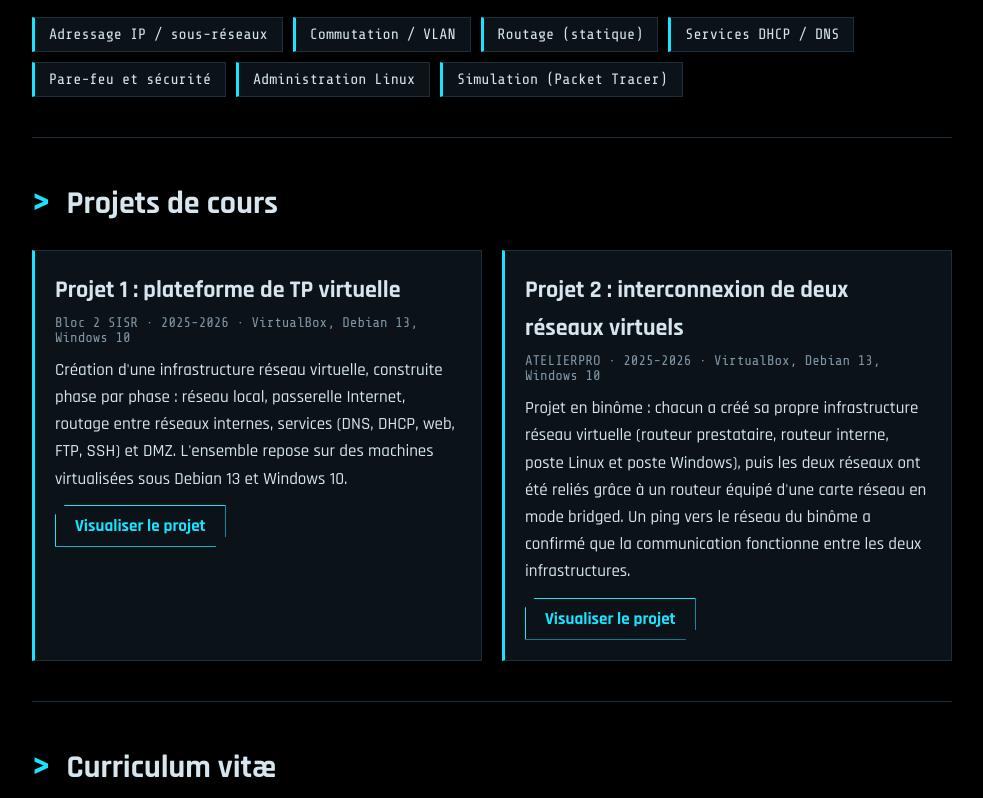
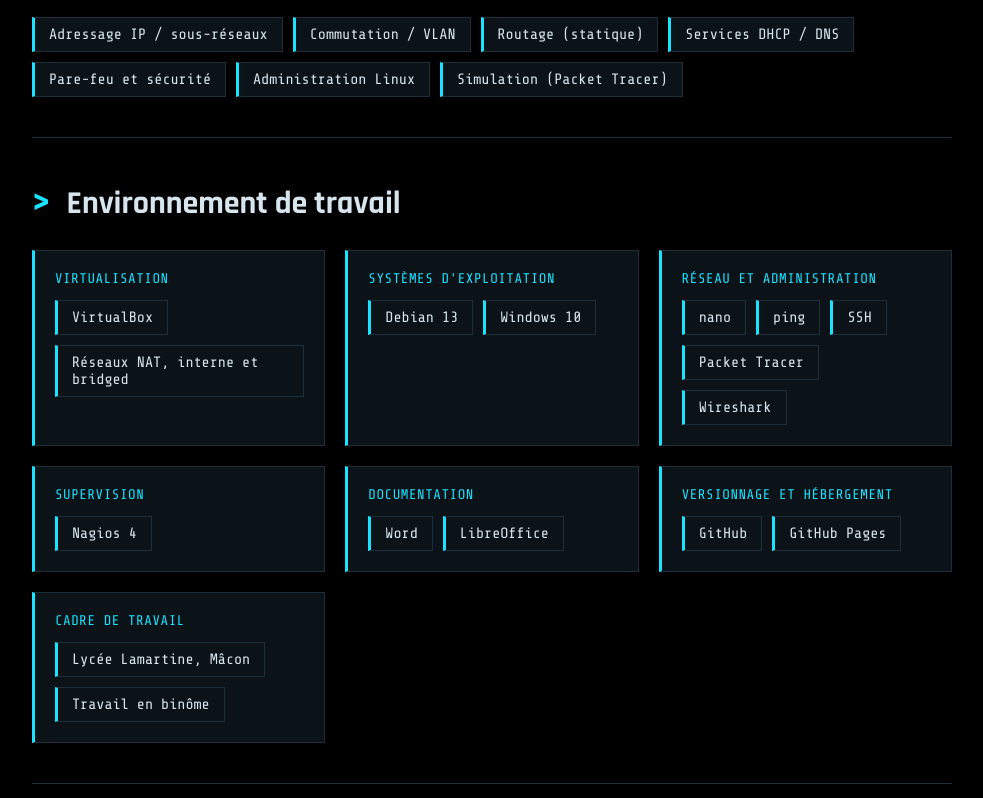
Before and after one commit to HMANqnhj7854/bilalPortfilo19, a plain HTML site: page index.html in a window 1280 px wide. Shown: the part 802-1600 px from the top of the page, without its empty margins (148-1131 px from the left). Drawn offline with nearby package versions, Linux system fonts and the light colour scheme.

Commit message:
Add files via upload

```diff
--- a/index.html
+++ b/index.html
@@ -41,6 +41,8 @@
 p{max-width:64ch;margin:0 0 12px}
 .skills{display:flex;flex-wrap:wrap;gap:10px}
 .sk{font:15px var(--mono);color:var(--txt);background:var(--panel);border:1px solid var(--line);border-left:3px solid var(--cy);padding:8px 14px}
+.env{display:grid;grid-template-columns:repeat(auto-fit,minmax(260px,1fr));gap:20px}
+.env h3{margin:0 0 14px;font:14px var(--mono);color:var(--cy);font-weight:400;text-transform:uppercase;letter-spacing:.04em}
 .projects{display:grid;grid-template-columns:repeat(auto-fit,minmax(300px,1fr));gap:20px}
 .pr h3{margin:0 0 6px;font-size:24px}
 .pr .m{font:14px var(--mono);color:var(--dim);margin-bottom:12px}
@@ -68,8 +70,8 @@
 </head>
 <body>
 <header class="bar">
-<div><span class="dot"></span><b>ctOS</b> // profil chargé</div>
-<nav aria-label="Navigation"><a href="#presentation">Présentation</a><a href="#competences">Compétences</a><a href="#projets">Projets</a><a href="#cv">CV</a></nav>
+<div><span class="dot"></span><b>profil chargé</b></div>
+<nav aria-label="Navigation"><a href="#presentation">Présentation</a><a href="#competences">Compétences</a><a href="#environnement">Environnement</a><a href="#projets">Projets</a><a href="#cv">CV</a></nav>
 </header>
 <main>
 <div class="hero">
@@ -105,6 +107,19 @@
 <span class="sk">Pare-feu et sécurité</span>
 <span class="sk">Administration Linux</span>
 <span class="sk">Simulation (Packet Tracer)</span>
+</div>
+</section>
+
+<section id="environnement">
+<h2 class="t">Environnement de travail</h2>
+<div class="env">
+<article class="card"><h3>Virtualisation</h3><div class="skills"><span class="sk">VirtualBox</span><span class="sk">Réseaux NAT, interne et bridged</span></div></article>
+<article class="card"><h3>Systèmes d'exploitation</h3><div class="skills"><span class="sk">Debian 13</span><span class="sk">Windows 10</span></div></article>
+<article class="card"><h3>Réseau et administration</h3><div class="skills"><span class="sk">nano</span><span class="sk">ping</span><span class="sk">SSH</span><span class="sk">Packet Tracer</span><span class="sk">Wireshark</span></div></article>
+<article class="card"><h3>Supervision</h3><div class="skills"><span class="sk">Nagios 4</span></div></article>
+<article class="card"><h3>Documentation</h3><div class="skills"><span class="sk">Word</span><span class="sk">LibreOffice</span></div></article>
+<article class="card"><h3>Versionnage et hébergement</h3><div class="skills"><span class="sk">GitHub</span><span class="sk">GitHub Pages</span></div></article>
+<article class="card"><h3>Cadre de travail</h3><div class="skills"><span class="sk">Lycée Lamartine, Mâcon</span><span class="sk">Travail en binôme</span></div></article>
 </div>
 </section>
 
```
